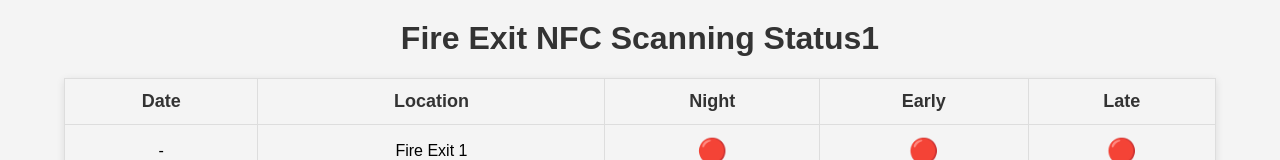
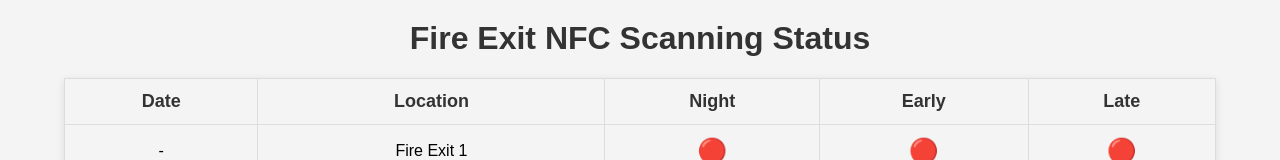
Before and after one commit to xKHANAZRAELx/NFC-SCANNING-FIRE-EXITS.IO, a plain HTML site: page index.html in a window 1280 px wide. Shown: the top 160 px of the page. Drawn offline with Linux system fonts and the light colour scheme; no server answers.

Commit message:
Update index.html

```diff
--- a/index.html
+++ b/index.html
@@ -61,7 +61,7 @@
 </head>
 <body>
 
-    <h1>Fire Exit NFC Scanning Status1</h1>
+    <h1>Fire Exit NFC Scanning Status</h1>
 
     <table>
         <thead>
```
